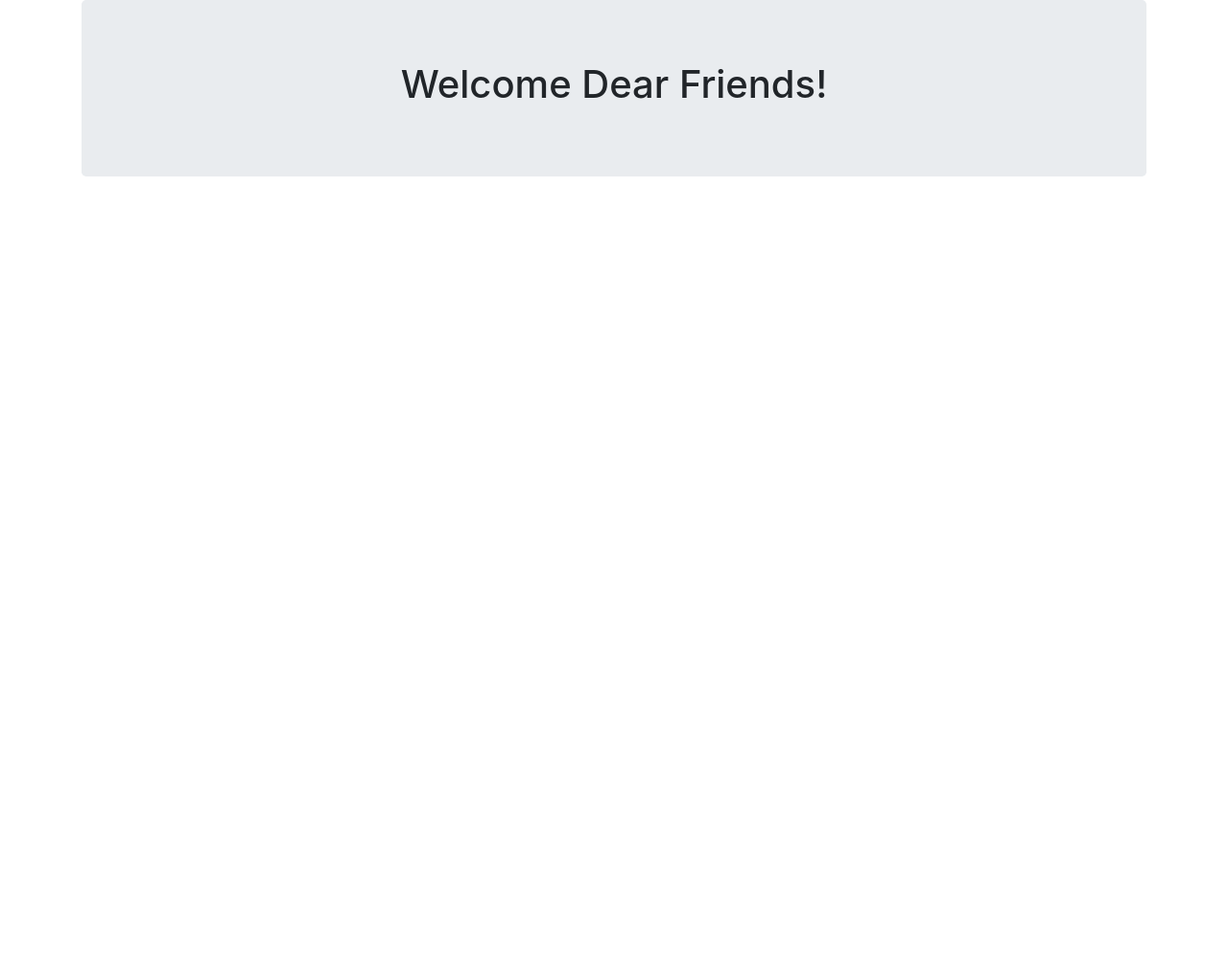
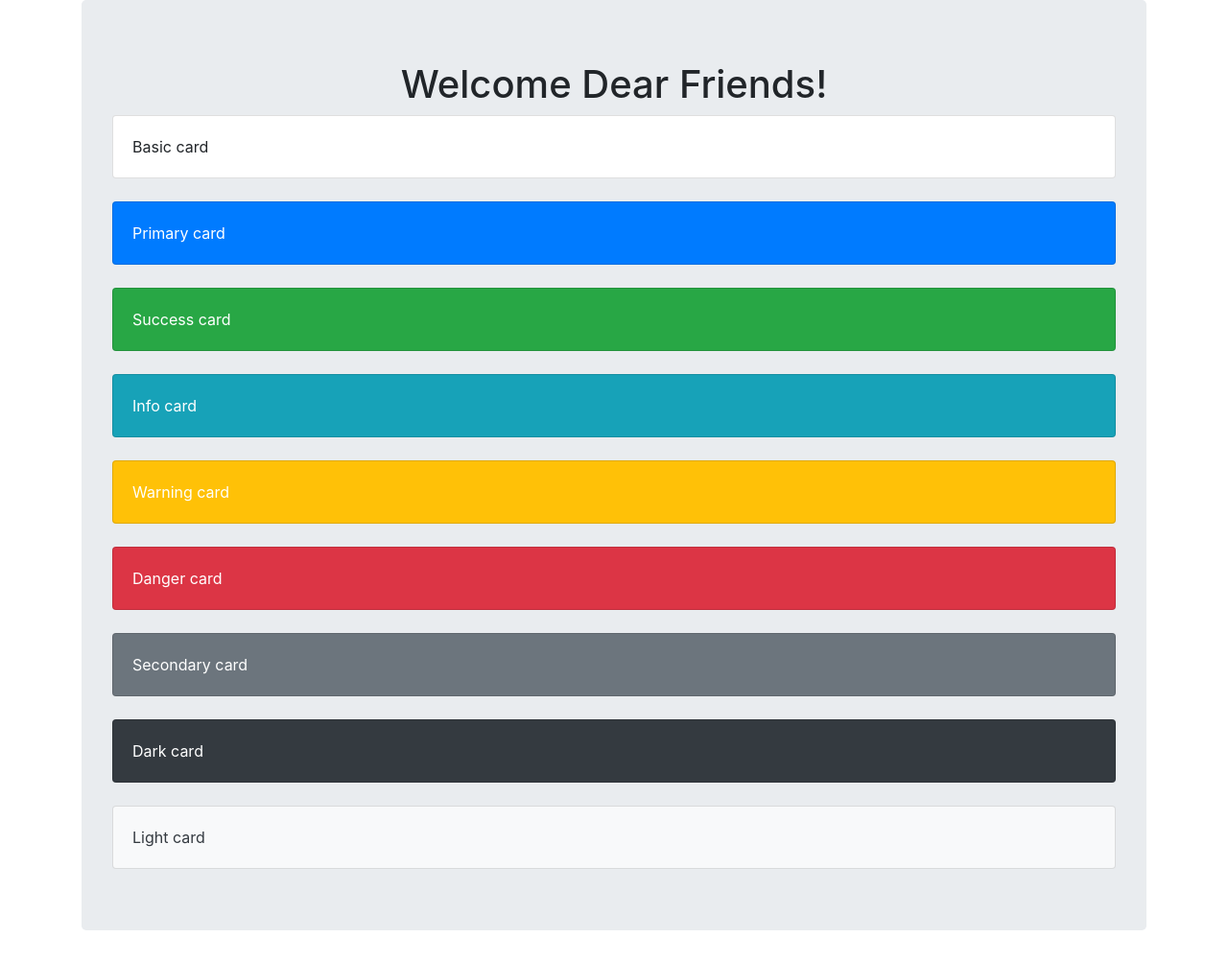
Before and after one commit to SciPragna/SciPragna.github.io, a plain HTML site: page index.html in a window 1280 px wide. Shown: the whole page at 96% size. Before the commit the page ends 800 px from the top, so only its background shows below. Drawn offline with nearby package versions, Linux system fonts and the light colour scheme.

Commit message:
Update index.html

```diff
--- a/index.html
+++ b/index.html
@@ -14,6 +14,42 @@
     <div class="container">
       <div class="jumbotron">
         <center><h1>Welcome Dear Friends!</h1></center>
+        <div class="card">
+    <div class="card-body">Basic card</div>
+  </div>
+  <br>
+  <div class="card bg-primary text-white">
+    <div class="card-body">Primary card</div>
+  </div>
+  <br>
+  <div class="card bg-success text-white">
+    <div class="card-body">Success card</div>
+  </div>
+  <br>
+  <div class="card bg-info text-white">
+    <div class="card-body">Info card</div>
+  </div>
+  <br>
+  <div class="card bg-warning text-white">
+    <div class="card-body">Warning card</div>
+  </div>
+  <br>
+  <div class="card bg-danger text-white">
+    <div class="card-body">Danger card</div>
+  </div>
+  <br>
+  <div class="card bg-secondary text-white">
+    <div class="card-body">Secondary card</div>
+  </div>
+  <br>
+  <div class="card bg-dark text-white">
+    <div class="card-body">Dark card</div>
+  </div>
+  <br>
+  <div class="card bg-light text-dark">
+    <div class="card-body">Light card</div>
+  </div>
+</div>
 
       </div>
 
```
